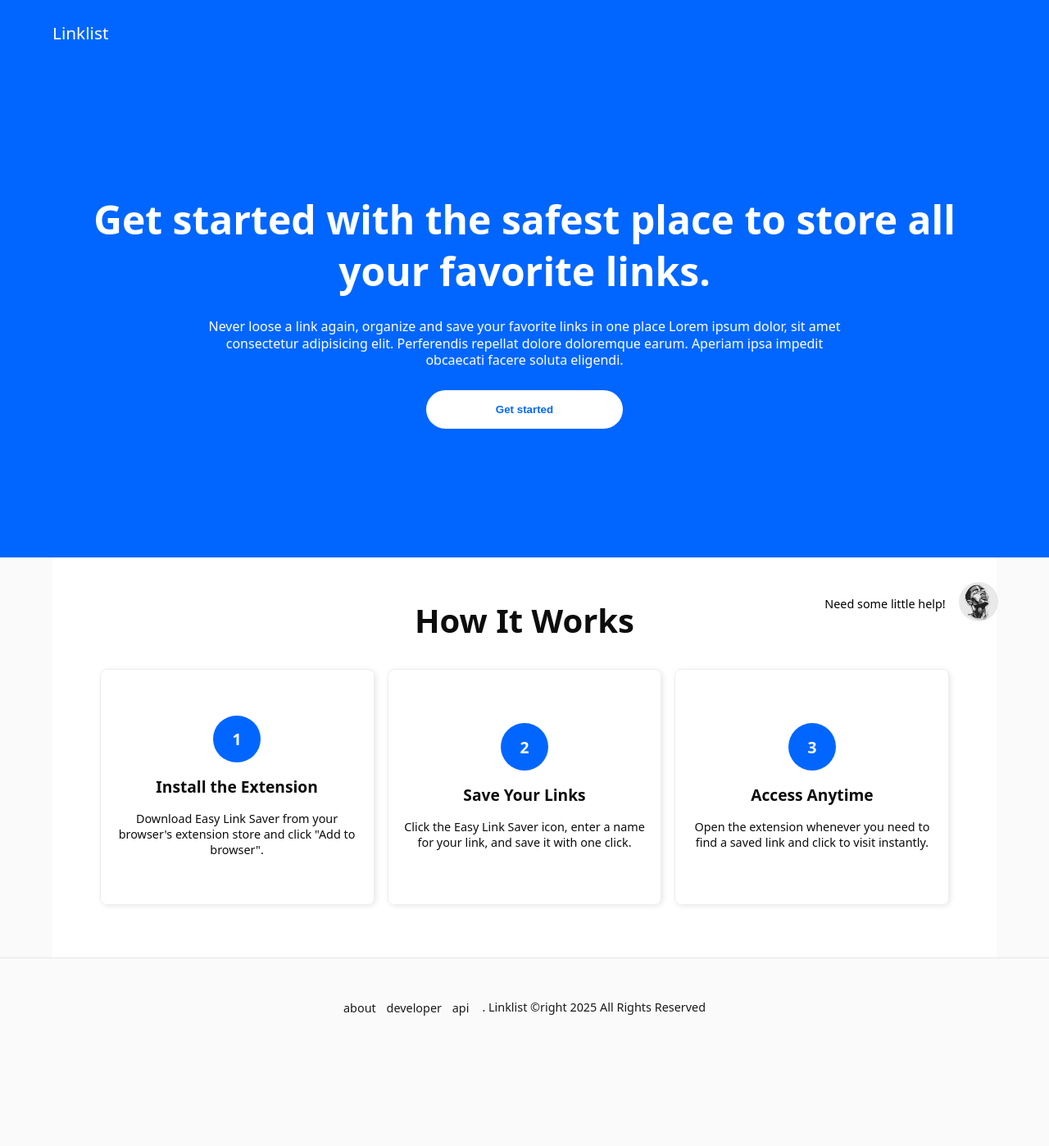
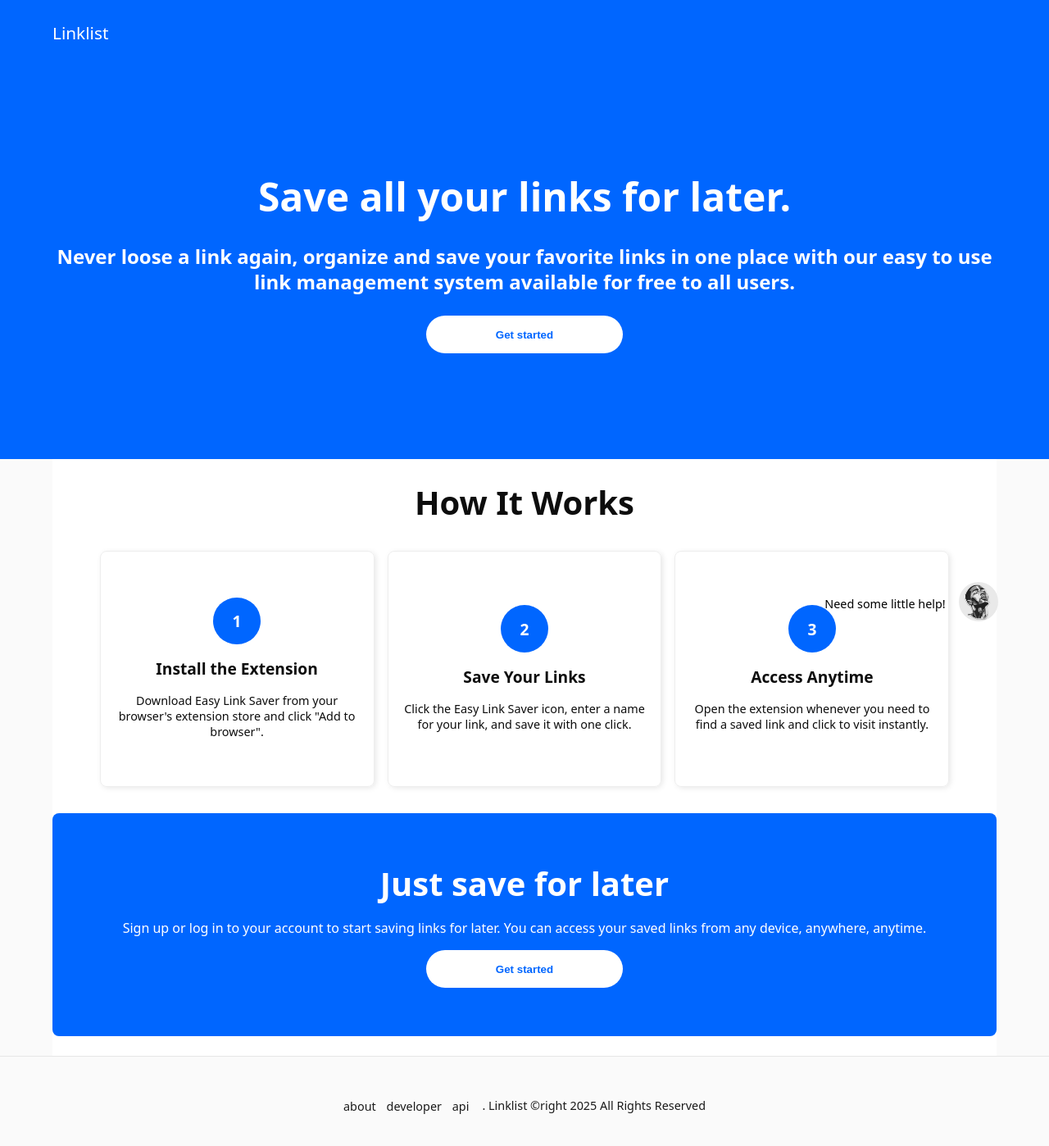
Before and after one commit to ssekabirarobertsims/linklist.app-ui-template-design, a React (Vite) app: page / in a window 1280 px wide. Shown: the top 1398 px of the page at 82% size. Before the commit the page ends 1288 px from the top, so only its background shows below. Built offline with nearby package versions, Linux system fonts and the light colour scheme.

Commit message:
finished lading page and made some modifications for the dashboard page

```diff
--- a/index.html
+++ b/index.html
@@ -2,7 +2,7 @@
 <html lang="en">
   <head>
     <meta charset="UTF-8" />
-    <link rel="icon" type="image/svg+xml" href="/svg/linklist-logo.svg" />
+    <link rel="icon" type="image/svg+xml" href="/photos/logo.png" />
     <meta name="viewport" content="width=device-width, initial-scale=1.0" />
     <link rel="preconnect" href="https://fonts.googleapis.com" />
     <link rel="preconnect" href="https://fonts.gstatic.com" crossorigin />
--- a/src/App.tsx
+++ b/src/App.tsx
@@ -67,8 +67,8 @@ const SecondaryAuthenticationObject: object | SecondaryAuthenticationProps =
     )
   ) as object | SecondaryAuthenticationProps;
 
-  console.log(PrimaryAuthenticationObject)
-  console.log(SecondaryAuthenticationObject)
+  // console.log(PrimaryAuthenticationObject)
+  // console.log(SecondaryAuthenticationObject)
 
 function App() {
   return window.navigator.onLine ? (
--- a/src/components/Side.Bar.Component.tsx
+++ b/src/components/Side.Bar.Component.tsx
@@ -108,11 +108,6 @@ const DashboardPageSideBarComponent: React.FunctionComponent = () => {
                         ))
                     }
                 </ul>
-               {/* <span>
-                    <p>
-                    <LuLogOut /> Logout
-                    </p>
-                </span> */}
             </div>
         </aside>
     </>
--- a/src/pages/components/Landing.Home.Page.Content.Component.tsx
+++ b/src/pages/components/Landing.Home.Page.Content.Component.tsx
@@ -5,6 +5,7 @@ const steps = [
     { step: '3', title: 'Access Anytime', description: 'Open the extension whenever you need to find a saved link and click to visit instantly.' },
   ];
 
+import { Link } from "react-router-dom";
 
 const LandingHomePageContentComponent: React.FunctionComponent = () => {
     return <>
@@ -12,7 +13,6 @@ const LandingHomePageContentComponent: React.FunctionComponent = () => {
         <br />
         <article className={String("landing-home-page-content-component").toLocaleLowerCase()}>
         <h2>How It Works</h2>
-
         <div className="steps">
         {steps.map((item, index) => (
             <div key={index} className="step">
@@ -24,6 +24,17 @@ const LandingHomePageContentComponent: React.FunctionComponent = () => {
             </div>
         ))}
         </div>
+        <aside>
+        <h2>Just save for later</h2>
+        <p>
+            Sign up or log in to your account to start saving links for later. You can access your saved links from any device, anywhere, anytime.
+        </p>
+        <Link to={{
+                        pathname: "/admin/account/signup",
+                    }}>
+                        <button type="button" className="first-xyz">Get started</button>
+                    </Link>
+        </aside>
         </article>
         <br />
         <br />
--- a/src/pages/components/Landing.Home.Page.Header.Component.tsx
+++ b/src/pages/components/Landing.Home.Page.Header.Component.tsx
@@ -8,10 +8,10 @@ const LandingHomePageHeaderComponent: React.FunctionComponent = () => {
 
             <div id={String("content").toLocaleLowerCase()}>
                 <h1>
-                    Get started with the safest place to store all your favorite links.
+                    Save all your links for later.
                 </h1>
                 <p>
-                    Never loose a link again, organize and save your favorite links in one place Lorem ipsum dolor, sit amet consectetur adipisicing elit. Perferendis repellat dolore doloremque earum. Aperiam ipsa impedit obcaecati facere soluta eligendi.
+                    Never loose a link again, organize and save your favorite links in one place with our easy to use link management system available for free to all users.
                 </p>
                     <Link to={{
                         pathname: "/admin/account/signup",
--- a/src/stylesheets/Components.Stylesheet.css
+++ b/src/stylesheets/Components.Stylesheet.css
@@ -518,7 +518,9 @@ aside[class="admin-profile-deletion-warning-component"] > div :where(article) >
     color: #fff;
 }
 aside[class="admin-profile-deletion-warning-component"] > div :where(article) :first-child {
-   background-color: var(--primary-theme-color);
+    border: none;
+    color: rgb(255, 255, 255);
+    background-color: rgb(228, 0, 0);
 }
 aside[class="admin-profile-deletion-warning-component"] > div :where(article) :last-child {
    background-color: #000;
--- a/src/stylesheets/Dashboard.Settings.Page.Stylesheet.css
+++ b/src/stylesheets/Dashboard.Settings.Page.Stylesheet.css
@@ -139,15 +139,22 @@ section[class="dashboard-page-elements-component"] > div[class="dashboard-page-e
     justify-content: center;
     gap: .3em;
     padding: 10px;
-    background-color: hsl(0, 0%, 97%);
+    background-color: hsl(0, 0%, 100%);
 }
 section[class="dashboard-page-elements-component"] > div[class="dashboard-page-elements-component-content-wrapper"] :is(article[class="dashboard-settings-page-content-component"]) > div[class="dashboard-settings-admin-profile-component"] > article[class="dashboard-settings-admin-profile-component-right-content-wrapper"] > button[class="logout-profile-button"] {
     height: 3em;
     width: 10em;
+    border: 1px solid rgb(228, 0, 0);
+    color: rgb(228, 0, 0);
+    background-color: #fff;
 }
 section[class="dashboard-page-elements-component"] > div[class="dashboard-page-elements-component-content-wrapper"] :is(article[class="dashboard-settings-page-content-component"]) > div[class="dashboard-settings-admin-profile-component"] > article[class="dashboard-settings-admin-profile-component-right-content-wrapper"] > button:is(:hover, :focus) {
     border: 1px solid hsl(0, 0%, 80%);
     background-color: hsl(0, 0%, 90%);
+}
+section[class="dashboard-page-elements-component"] > div[class="dashboard-page-elements-component-content-wrapper"] :is(article[class="dashboard-settings-page-content-component"]) > div[class="dashboard-settings-admin-profile-component"] > article[class="dashboard-settings-admin-profile-component-right-content-wrapper"] > button[class="logout-profile-button"]:is(:hover, :focus) {
+    background-color: hsl(0, 100%, 98%);
+    border: 1px solid rgb(228, 0, 0);
 }
 section[class="dashboard-page-elements-component"] > div[class="dashboard-page-elements-component-content-wrapper"] :is(article[class="dashboard-settings-page-content-component"]) > aside[class="dashboard-settings-page-avatar-form-component"]  {
     height: 100%;
--- a/src/stylesheets/Landing.Home.Page.Component.Stylesheet.css
+++ b/src/stylesheets/Landing.Home.Page.Component.Stylesheet.css
@@ -43,7 +43,7 @@ section[class="landing-home-page-element-component"] > div[class="landing-home-p
     background-color: #fff;
 }
 section[class="landing-home-page-element-component"] :where(header) {
-    min-height: 75vh;
+    min-height: 60vh;
     width: min(100%, 100%);
     display: flex;
     align-items: center;
@@ -54,7 +54,7 @@ section[class="landing-home-page-element-component"] :where(header) {
     background-color: var(--primary-theme-color);
 }
 section[class="landing-home-page-element-component"] :where(header) > div {
-    min-height: 75vh;
+    min-height: 60vh;
     width: min(90%, 90%);
     display: flex;
     align-items: center;
@@ -81,8 +81,8 @@ section[class="landing-home-page-element-component"] :where(header) > div[id="co
     max-width: 30em;
 }
 section[class="landing-home-page-element-component"] :where(header) > div[id="content"] :is(p) {
-    font-size: 1em;
-    font-weight: normal;
+    font-size: 1.5em;
+    font-weight: calc(290 + 290);
     line-height: 1.3em;
     max-width: 50em;
 }
@@ -102,7 +102,7 @@ section[class="landing-home-page-element-component"] :where(header) > div[id="co
     font-weight: bolder;
 }
 section[class="landing-home-page-element-component"] > div[class="landing-home-page-element-component-content-wrapper"] :where(article[class="landing-home-page-content-component"]) {
-    height: 25em;
+    height: 40em;
     width: min(100%, 100%);
     display: flex;
     align-items: center;
@@ -177,3 +177,35 @@ section[class="landing-home-page-element-component"] > div[class="landing-home-p
     font-weight: normal;
     color: hsl(0, 0%, 5%);
 }
+section[class="landing-home-page-element-component"] > div[class="landing-home-page-element-component-content-wrapper"] :where(article[class="landing-home-page-content-component"]) :is(aside) {
+    min-height: 17em;
+    width: min(100%, 100%);
+    display: flex;
+    align-items: center;
+    justify-content: center;
+    flex-direction: column;
+    gap: 1em;
+    background-color: var(--primary-theme-color);
+    color: #fff;
+    border-radius: .5em;
+    text-align: center;
+}
+section[class="landing-home-page-element-component"] > div[class="landing-home-page-element-component-content-wrapper"] :where(article[class="landing-home-page-content-component"]) :is(aside) > h2 {
+    font-size: 2.5em;
+    font-weight: bold;
+    color: hsl(0, 0%, 100%);
+}
+section[class="landing-home-page-element-component"] > div[class="landing-home-page-element-component-content-wrapper"] :where(article[class="landing-home-page-content-component"]) :is(aside) > a {
+    min-height: 2em;
+    width: min(100%, 15em);
+}
+section[class="landing-home-page-element-component"] > div[class="landing-home-page-element-component-content-wrapper"] :where(article[class="landing-home-page-content-component"]) :is(aside) > a button {
+    height: 3.5em;
+    width: min(100%, 100%);
+    cursor: pointer;
+    border: none;
+    border-radius: 10em;
+    color: var(--primary-theme-color);
+    background-color: #fff;
+    font-weight: bolder;
+}
--- a/src/stylesheets/main.stylesheet.css
+++ b/src/stylesheets/main.stylesheet.css
@@ -44,7 +44,8 @@ body {
     justify-content: center;
     flex-direction: column;
     background-color: var(--body-theme-color);
-    font-family:system-ui, -apple-system, BlinkMacSystemFont, 'Segoe UI', Roboto, Oxygen, Ubuntu, Cantarell, 'Open Sans', 'Helvetica Neue', sans-serif
+    /* font-family: Poppins, sans-serif; */
+    font-family: system-ui, -apple-system, BlinkMacSystemFont, 'Segoe UI', Roboto, Oxygen, Ubuntu, Cantarell, 'Open Sans', 'Helvetica Neue', sans-serif;
 }
 
 
```
Also changed, not shown: src/stylesheets/Dashboard.Links.Page.Stylesheet.css (+15 -13 lines), src/stylesheets/Dashboard.Trash.Page.Stylesheet.css (+15 -16 lines), public/photos/logo.png (added).
